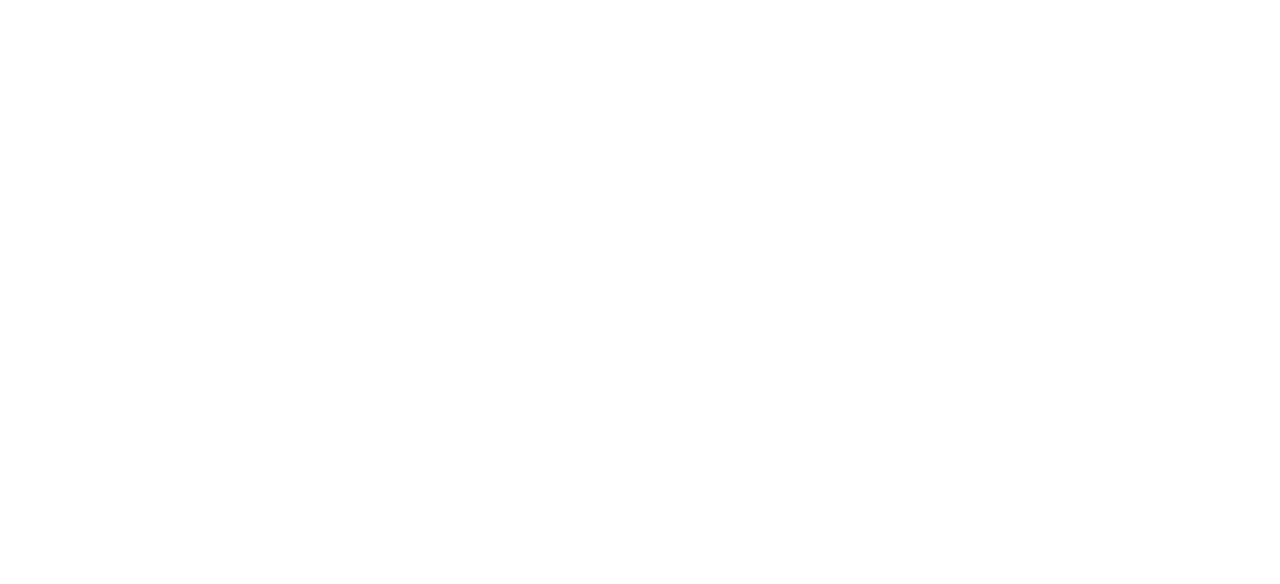
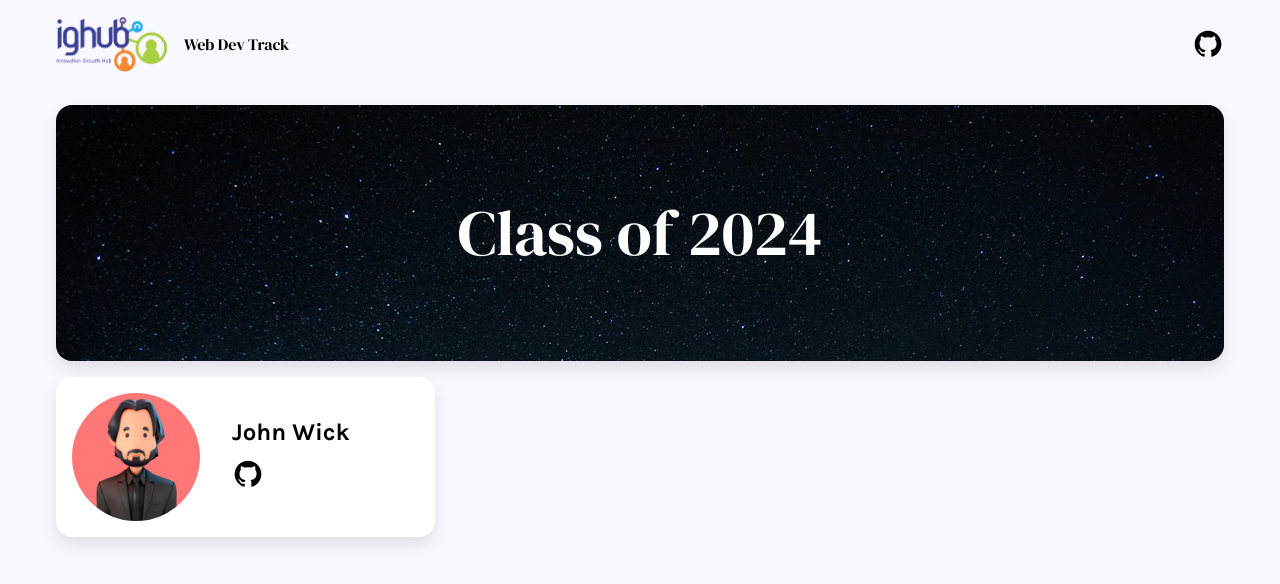
Before and after one commit to dpkreativ/ighub-webdev-demo, a plain HTML site: page index.html in a window 1280 px wide. Drawn offline with nearby package versions, Linux system fonts and the light colour scheme.

Commit message:
feature: build out basic UI for demo

```diff
--- a/css/style.css
+++ b/css/style.css
@@ -3,17 +3,132 @@
 
 /* General Styles */
 /* TODO: Create CSS color variables, global font for the code */
+:root {
+  --bg-color: #f8f8ff;
+  --shadow: 0 0.5rem 1rem rgba(0, 0, 0, 0.1);
+}
+
+body {
+  background-color: var(--bg-color);
+  font-family: sans-serif;
+}
+
+header,
+main {
+  width: 100%;
+  max-width: 1200px;
+  margin: 0 auto;
+}
+
+img {
+  width: 100%;
+  height: auto;
+}
+
+a {
+  text-decoration: none;
+  color: inherit;
+}
+
+.karla-400 {
+  font-family: "Karla", serif;
+  font-optical-sizing: auto;
+  font-weight: 400;
+  font-style: normal;
+}
+
+.dm-serif-display-regular {
+  font-family: "DM Serif Display", serif;
+  font-weight: 400;
+  font-style: normal;
+}
+
+.dm-serif-display-regular-italic {
+  font-family: "DM Serif Display", serif;
+  font-weight: 400;
+  font-style: italic;
+}
+
+.icon {
+  font-size: clamp(1.5rem, 3vw, 2rem);
+}
 
 /* Header */
+header {
+  display: flex;
+  justify-content: space-between;
+  align-items: center;
+  padding: 1rem;
+}
+
+header > div {
+  display: flex;
+  align-items: center;
+  gap: 1rem;
+}
+
+.logo {
+  width: clamp(5rem, 10vw, 7rem);
+}
 
 /* Main */
+main {
+  padding: 1rem;
+  display: grid;
+  gap: 1rem;
+}
+
+#banner {
+  padding: 5rem 1rem;
+  background-color: #000;
+  background-image: url("../images/pexels-instawally-176851.jpg");
+  color: #fff;
+  border-radius: 1rem;
+  box-shadow: var(--shadow);
+}
+
+#banner h1 {
+  text-align: center;
+  font-size: clamp(2rem, 5vw, 5rem);
+}
+
+#talents {
+  display: grid;
+  gap: 1rem;
+}
+
+.talent {
+  display: flex;
+  align-items: center;
+  gap: 2rem;
+  padding: 1rem;
+  background-color: #fff;
+  border-radius: 1rem;
+  box-shadow: var(--shadow);
+}
+
+.talent-image-box {
+  border-radius: 50%;
+  overflow: hidden;
+  width: clamp(6rem, 10vw, 8rem);
+}
+
+.talent-info h3 {
+  font-size: clamp(1.2rem, 3vw, 1.5rem);
+}
 
 /* Footer */
 
 /* Responsive Styles for Tablet Screens */
 @media screen and (min-width: 768px) {
+  #talents {
+    grid-template-columns: repeat(2, 1fr);
+  }
 }
 
 /* Responsive Styles for Desktop Screens */
 @media screen and (min-width: 1024px) {
+  #talents {
+    grid-template-columns: repeat(3, 1fr);
+  }
 }
--- a/index.html
+++ b/index.html
@@ -3,20 +3,63 @@
   <head>
     <meta charset="UTF-8" />
     <meta name="viewport" content="width=device-width, initial-scale=1.0" />
-    <title>IGHub Web Dev Demo</title>
+    <title>IGHub Web Dev - Class of 2024</title>
+
+    <!-- Fonts -->
+    <link rel="preconnect" href="https://fonts.googleapis.com" />
+    <link rel="preconnect" href="https://fonts.gstatic.com" crossorigin />
+    <link
+      href="https://fonts.googleapis.com/css2?family=DM+Serif+Display:ital@0;1&family=Karla:ital,wght@0,200..800;1,200..800&display=swap"
+      rel="stylesheet"
+    />
+
+    <!-- Icons -->
+    <link
+      href="https://cdn.jsdelivr.net/npm/remixicon@4.5.0/fonts/remixicon.css"
+      rel="stylesheet"
+    />
+
+    <!-- External CSS -->
+    <link rel="stylesheet" href="./css/style.css" />
   </head>
-  <body>
+  <body class="karla-400">
     <!-- Header -->
     <header>
-      <!-- TODO: create a responsive header with our site's title -->
+      <div>
+        <div class="logo">
+          <img src="./images/innovation-growth-hub.webp" alt="IGHub" />
+        </div>
+
+        <div class="dm-serif-display-regular">Web Dev Track</div>
+      </div>
+
+      <nav>
+        <a href="https://github.com/dpkreativ/ighub-webdev-demo" class="icon">
+          <i class="ri-github-fill"></i>
+        </a>
+      </nav>
     </header>
 
     <!-- Main -->
     <main>
+      <section id="banner">
+        <h1 class="dm-serif-display-regular">Class of 2024</h1>
+      </section>
       <!-- Images Section -->
       <!-- TODO: Make this section responsive. 4 columns on Desktop, 3 columns on Tablet, 1 column on Mobile -->
-      <section>
+      <section id="talents">
         <!-- TODO: Create a reusable card component that will contain each student's image, name and social media links. At least each person's GitHub -->
+        <div class="talent">
+          <div class="talent-image-box">
+            <img src="./images/john-wick.jpg" alt="John Wick" />
+          </div>
+          <div class="talent-info">
+            <h3>John Wick</h3>
+            <a href="https://github.com/john-wick" class="icon">
+              <i class="ri-github-fill"></i>
+            </a>
+          </div>
+        </div>
       </section>
     </main>
 
```
Also changed, not shown: images/innovation-growth-hub.webp (added), images/john-wick.jpg (added), images/pexels-instawally-176851.jpg (added).
